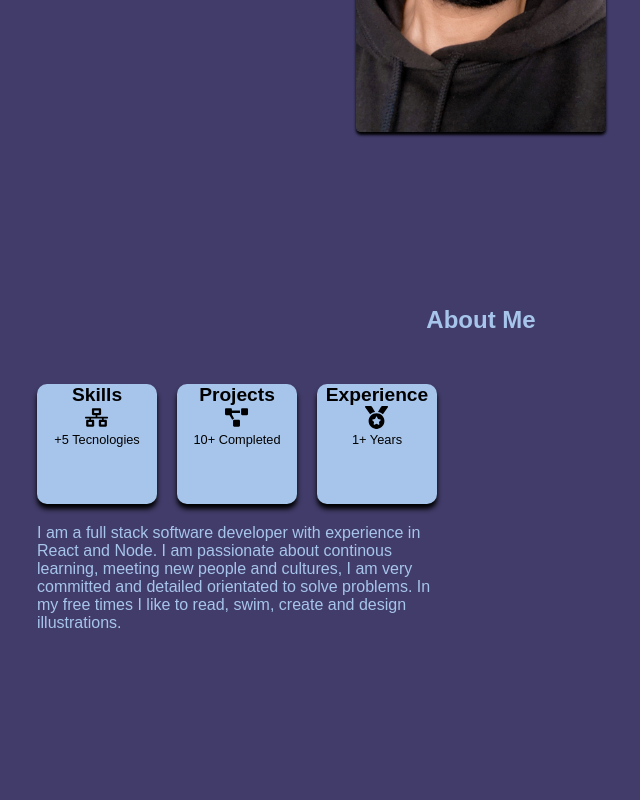
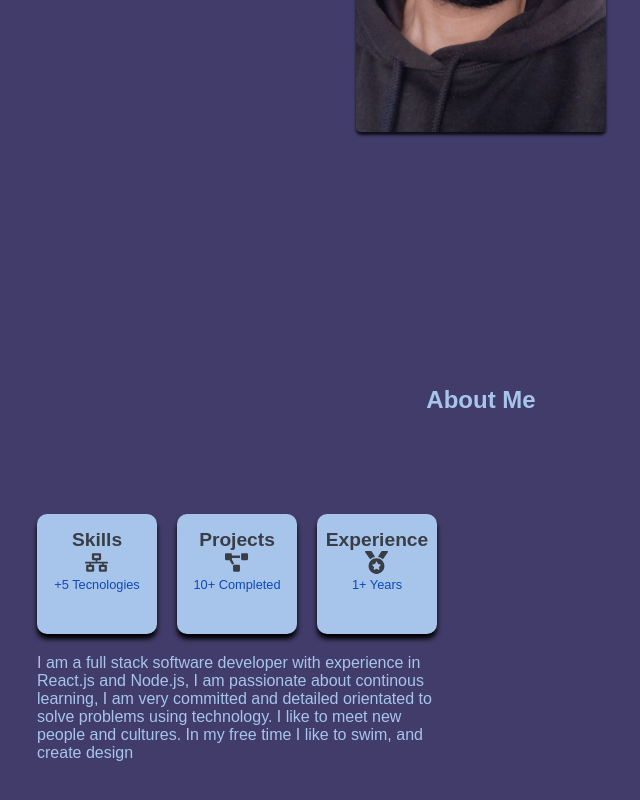
Before and after one commit to jonathanedd/Portafolio, a React (Create React App) app: page / in a window 1280 px wide. Shown: the part 564-1364 px from the top of the page, without its empty margins (159-799 px from the left). Built offline with nearby package versions, Linux system fonts and the light colour scheme.

Commit message:
fixed widths

```diff
--- a/public/index.html
+++ b/public/index.html
@@ -24,7 +24,7 @@
       work correctly both with client-side routing and a non-root public URL.
       Learn how to configure a non-root public URL by running `npm run build`.
     -->
-    <title>Portfolio</title>
+    <title>Jhonatan Ordonez</title>
   </head>
   <body>
     <noscript>You need to enable JavaScript to run this app.</noscript>
--- a/src/components/AboutMe.js
+++ b/src/components/AboutMe.js
@@ -46,11 +46,11 @@ const Projects = () => {
 
           <Paragraph>
             <p>
-              I am a full stack software developer with experience in React and
-              Node. I am passionate about continous learning, meeting new people
-              and cultures, I am very committed and detailed orientated to solve
-              problems. In my free times I like to read, swim, create and design
-              illustrations.
+              I am a full stack software developer with experience in React.js
+              and Node.js, I am passionate about continous learning, I am very
+              committed and detailed orientated to solve problems using
+              technology. I like to meet new people and cultures. In my free
+              time I like to swim, and create design
             </p>
           </Paragraph>
         </IconContext.Provider>
--- a/src/styles/AboutMe.styles.js
+++ b/src/styles/AboutMe.styles.js
@@ -1,7 +1,8 @@
 import styled from "styled-components";
 
 export const Container = styled.div`
-  /* background-color: #3c415c; */
+  /* background-color: #7189bf; */
+
   width: 85%;
   /* display: flex; */
   /* flex-direction: column; */
@@ -13,7 +14,7 @@ export const Container = styled.div`
 export const Tittle = styled.h1`
   font-size: 1.5rem;
   color: #a7c5eb;
-  padding-top: 20px;
+  padding-top: 100px;
 
   @media only screen and (max-width: 600px) {
     margin-bottom: 20px;
@@ -21,10 +22,10 @@ export const Tittle = styled.h1`
 `;
 
 export const Cards = styled.div`
-  color: #000;
+  color: #393e46;
   display: flex;
   margin-left: 80px;
-  margin-top: 50px;
+  margin-top: 100px;
 
   @media only screen and (max-width: 600px) {
     margin: 0;
@@ -46,14 +47,22 @@ export const Cards = styled.div`
     }
   }
   p {
-    color: #000;
+    color: #0e49b5;
   }
   h2 {
-    color: #000;
+    color: #393e46;
+    padding-top: 15px;
   }
   div:hover {
-    background-color: #00B7C2;
+    background-color: #0e49b5;
     transform: translateY(-8%);
+    color: #a7c5eb;
+    h2 {
+      color: #a7c5eb;
+    }
+    p {
+      color: #a7c5eb;
+    }
   }
 `;
 
--- a/src/styles/home.css
+++ b/src/styles/home.css
@@ -83,8 +83,14 @@ margin: 0;
     color: #000;
   }
 
+  .download-cv a:hover{
+    color: #A7C5EB;
+  }
+
   .download-cv:hover{
     transform: translateY(-8%);
+    background-color:#0E49B5 ;
+
     box-shadow: 0px 3px 3px rgb(0, 0, 0 );
   }
 
@@ -106,5 +112,13 @@ width: 90px;
     box-shadow: 0px 3px 3px rgb(0, 0, 0 );
     width: 250px;
     margin-top: 50px;
-    opacity: 10;
+    opacity: 0.8;
+}
+
+
+
+  @media only screen and (max-width: 600px){
+    .profile-pic{
+      width: 200px;
+    }
   }
```
